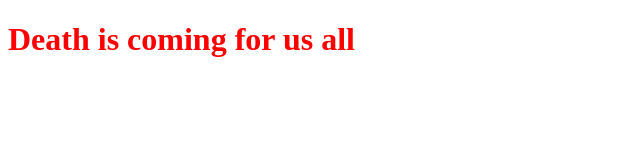
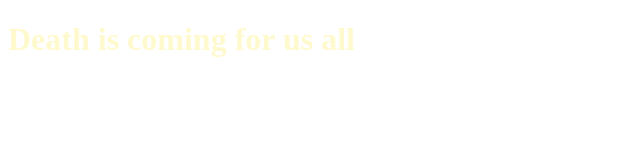
Before and after one commit to SarahTCummings/Practice-git, a plain HTML site: page index.html in a window 1280 px wide. Shown: the whole page, without its empty margins (0-640 px from the left). Drawn offline with Linux system fonts and the light colour scheme.

Commit message:
beauty + ignore

```diff
--- a/style.css
+++ b/style.css
@@ -1,2 +1,2 @@
-h1 { color: red;
+h1 { color: lemonchiffon;
 }
```
Also changed, not shown: 1 other file.
